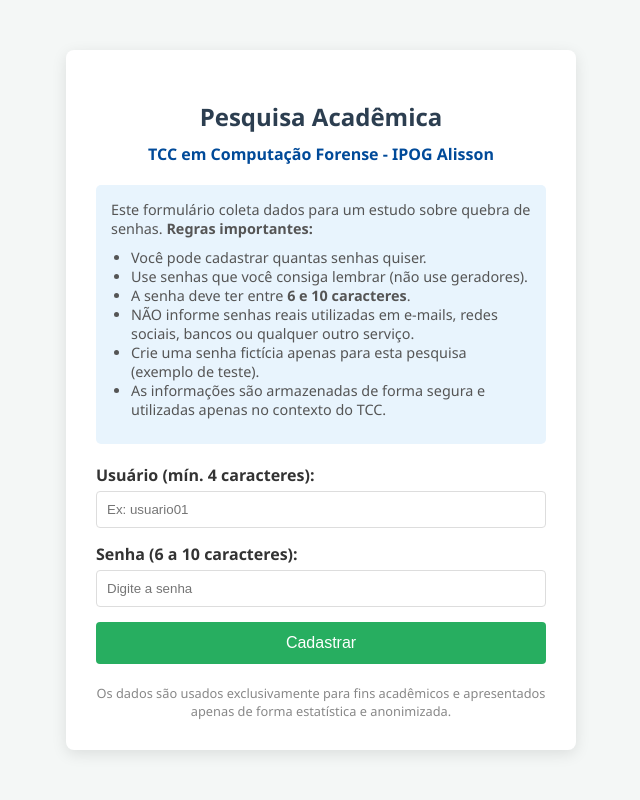
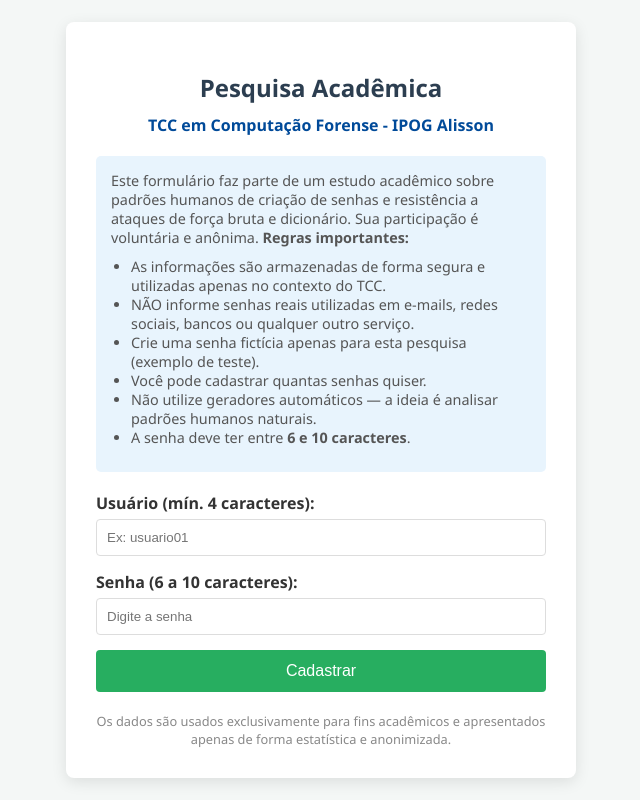
Before and after one commit to abrusco/tcc_forense, a website: page public/index.html in a window 1280 px wide. Shown: the whole page, without its empty margins (319-959 px from the left). Drawn offline with Linux system fonts and the light colour scheme.

Commit message:
Alteração de texto

```diff
--- a/public/index.html
+++ b/public/index.html
@@ -35,16 +35,15 @@
     <div class="institution">TCC em Computação Forense - IPOG Alisson</div>
 
     <div class="instructions">
-        Este formulário coleta dados para um estudo sobre quebra de senhas.
+        Este formulário faz parte de um estudo acadêmico sobre padrões humanos de criação de senhas e resistência a ataques de força bruta e dicionário.  Sua participação é voluntária e anônima.
         <strong>Regras importantes:</strong>
         <ul>
-            <li>Você pode cadastrar quantas senhas quiser.</li>
-            <li>Use senhas que você consiga lembrar (não use geradores).</li>
-            <li>A senha deve ter entre <strong>6 e 10 caracteres</strong>.</li>
+            <li>As informações são armazenadas de forma segura e utilizadas apenas no contexto do TCC.</li>
             <li>NÃO informe senhas reais utilizadas em e-mails, redes sociais, bancos ou qualquer outro serviço.</li>
             <li>Crie uma senha fictícia apenas para esta pesquisa (exemplo de teste).</li>
-            <li>As informações são armazenadas de forma segura e utilizadas apenas no contexto do TCC.</li>
-
+            <li>Você pode cadastrar quantas senhas quiser.</li>
+            <li>Não utilize geradores automáticos — a ideia é analisar padrões humanos naturais.</li>
+            <li>A senha deve ter entre <strong>6 e 10 caracteres</strong>.</li>
 
         </ul>
     </div>
```
